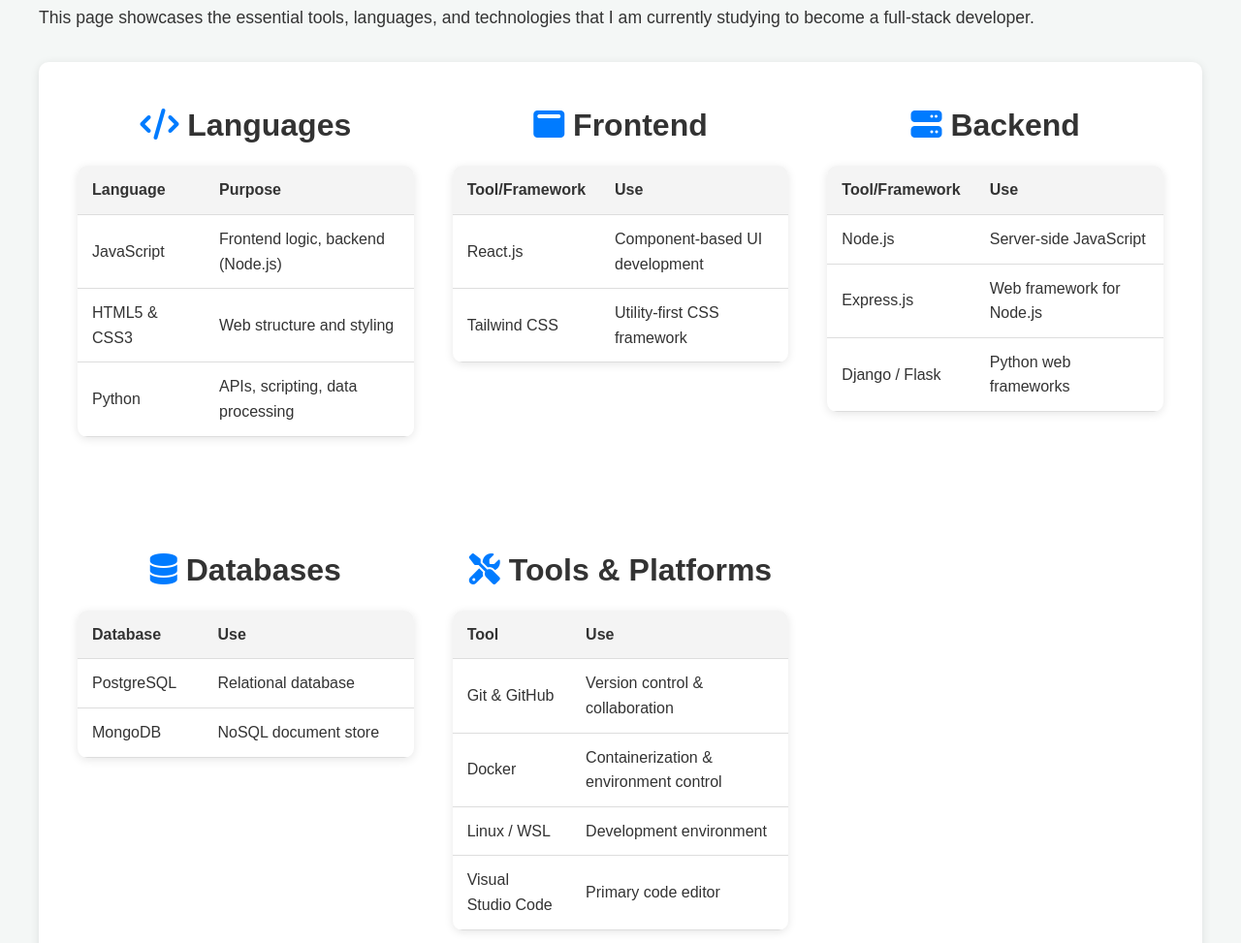
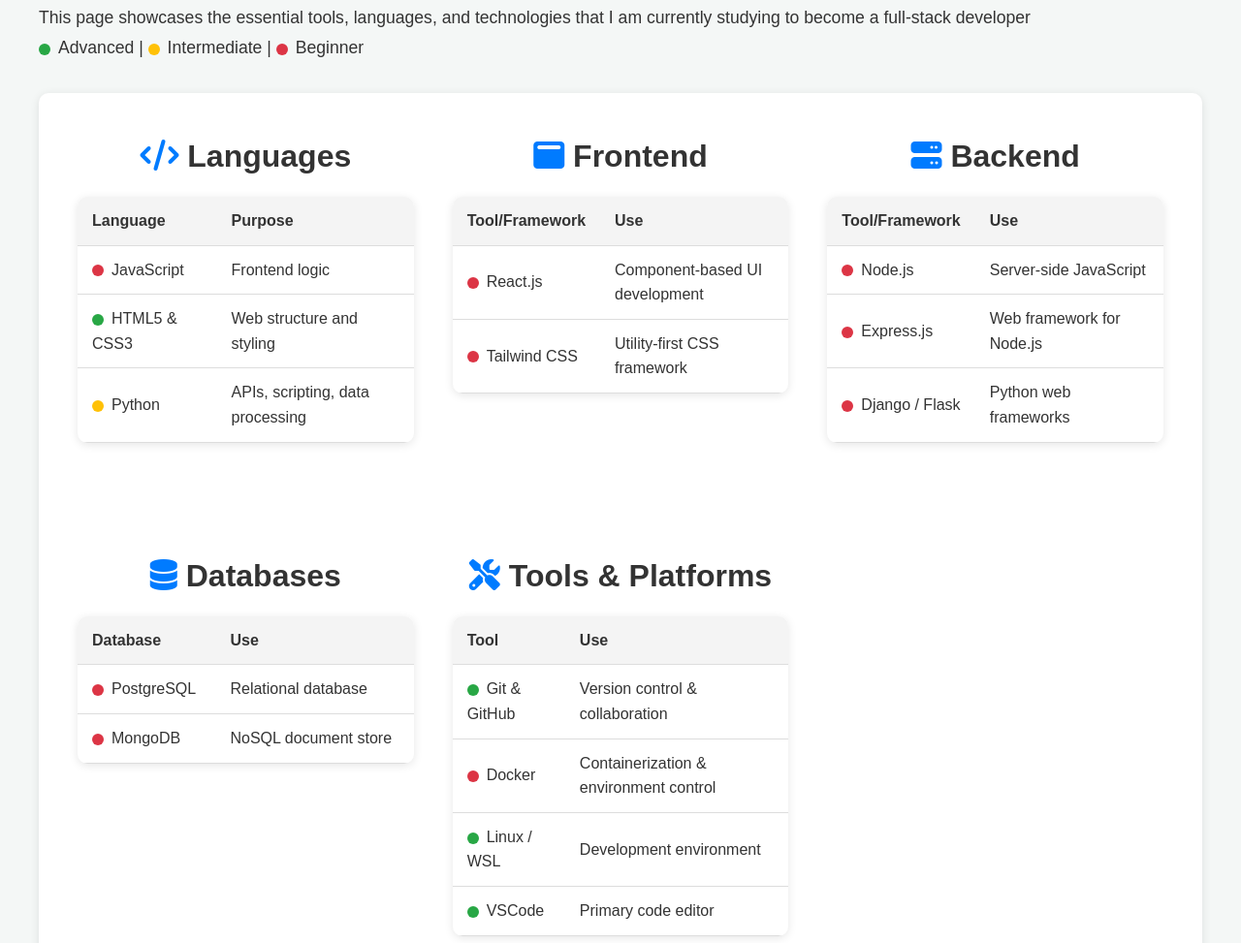
Before and after one commit to Nathan-Kernan/myPortfolio-Website, a plain HTML site: page mystack.html in a window 1280 px wide. Shown: the part 447-1420 px from the top of the page at 97% size. Drawn offline with Linux system fonts and the light colour scheme; a script that the page names is missing.

Commit message:
Added proficiency levels to My Stack

```diff
--- a/mystack.html
+++ b/mystack.html
@@ -38,7 +38,13 @@
         <div class="container">
             <div class="about-text">
                 <h2>Full-Stack <span class="blue-text">Developer Toolkit</span></h2>
-                <p>This page showcases the essential tools, languages, and technologies that I am currently studying to become a full-stack developer.</p>
+                <p>
+                    This page showcases the essential tools, languages, and technologies
+                    that I am currently studying to become a full-stack developer<br>
+                    <span class="proficiency-dot advanced"></span>Advanced |
+                    <span class="proficiency-dot intermediate"></span>Intermediate |
+                    <span class="proficiency-dot beginner"></span>Beginner
+                </p>
             </div>
 
             <div class="stack-table">
@@ -47,44 +53,85 @@
                         <h3><i class="fa-solid fa-code"></i> Languages</h3>
                         <table class="stack-table">
                             <tr><th>Language</th><th>Purpose</th></tr>
-                            <tr><td>JavaScript</td><td>Frontend logic, backend (Node.js)</td></tr>
-                            <tr><td>HTML5 & CSS3</td><td>Web structure and styling</td></tr>
-                            <tr><td>Python</td><td>APIs, scripting, data processing</td></tr>
+                            <tr>
+                                <td><span class="proficiency-dot beginner"></span>JavaScript</td>
+                                <td>Frontend logic</td>
+                            </tr>
+                            <tr>
+                                <td><span class="proficiency-dot advanced"></span>HTML5 & CSS3</td>
+                                <td>Web structure and styling</td>
+                            </tr>
+                            <tr>
+                                <td><span class="proficiency-dot intermediate"></span>Python</td>
+                                <td>APIs, scripting, data processing</td>
+                            </tr>
                         </table>
                     </div>
                     <div class="stat-item">
                         <h3><i class="fa-solid fa-window-maximize"></i> Frontend</h3>
                         <table class="stack-table">
                             <tr><th>Tool/Framework</th><th>Use</th></tr>
-                            <tr><td>React.js</td><td>Component-based UI development</td></tr>
-                            <tr><td>Tailwind CSS</td><td>Utility-first CSS framework</td></tr>
+                            <tr>
+                                <td><span class="proficiency-dot beginner"></span>React.js</td>
+                                <td>Component-based UI development</td>
+                            </tr>
+                            <tr>
+                                <td><span class="proficiency-dot beginner"></span>Tailwind CSS</td>
+                                <td>Utility-first CSS framework</td>
+                            </tr>
                         </table>
                     </div>
                     <div class="stat-item">
                         <h3><i class="fa-solid fa-server"></i> Backend</h3>
                         <table class="stack-table">
                             <tr><th>Tool/Framework</th><th>Use</th></tr>
-                            <tr><td>Node.js</td><td>Server-side JavaScript</td></tr>
-                            <tr><td>Express.js</td><td>Web framework for Node.js</td></tr>
-                            <tr><td>Django / Flask</td><td>Python web frameworks</td></tr>
+                            <tr>
+                                <td><span class="proficiency-dot beginner"></span>Node.js</td>
+                                <td>Server-side JavaScript</td>
+                            </tr>
+                            <tr>
+                                <td><span class="proficiency-dot beginner"></span>Express.js</td>
+                                <td>Web framework for Node.js</td>
+                            </tr>
+                            <tr>
+                                <td><span class="proficiency-dot beginner"></span>Django / Flask</td>
+                                <td>Python web frameworks</td>
+                            </tr>
                         </table>
                     </div>
                     <div class="stat-item">
                         <h3><i class="fa-solid fa-database"></i> Databases</h3>
                         <table class="stack-table">
                             <tr><th>Database</th><th>Use</th></tr>
-                            <tr><td>PostgreSQL</td><td>Relational database</td></tr>
-                            <tr><td>MongoDB</td><td>NoSQL document store</td></tr>
+                            <tr>
+                                <td><span class="proficiency-dot beginner"></span>PostgreSQL</td>
+                                <td>Relational database</td>
+                            </tr>
+                            <tr>
+                                <td><span class="proficiency-dot beginner"></span>MongoDB</td>
+                                <td>NoSQL document store</td>
+                            </tr>
                         </table>
                     </div>
                     <div class="stat-item">
                         <h3><i class="fa-solid fa-screwdriver-wrench"></i> Tools & Platforms</h3>
                         <table class="stack-table">
                             <tr><th>Tool</th><th>Use</th></tr>
-                            <tr><td>Git & GitHub</td><td>Version control & collaboration</td></tr>
-                            <tr><td>Docker</td><td>Containerization & environment control</td></tr>
-                            <tr><td>Linux / WSL</td><td>Development environment</td></tr>
-                            <tr><td>Visual Studio Code</td><td>Primary code editor</td></tr>
+                            <tr>
+                                <td><span class="proficiency-dot advanced"></span>Git & GitHub</td>
+                                <td>Version control & collaboration</td>
+                            </tr>
+                            <tr>
+                                <td><span class="proficiency-dot beginner"></span>Docker</td>
+                                <td>Containerization & environment control</td>
+                            </tr>
+                            <tr>
+                                <td><span class="proficiency-dot advanced"></span>Linux / WSL</td>
+                                <td>Development environment</td>
+                            </tr>
+                            <tr>
+                                <td><span class="proficiency-dot advanced"></span>VSCode</td>
+                                <td>Primary code editor</td></tr>
                         </table>
                     </div>
                 </div>
--- a/style.css
+++ b/style.css
@@ -783,6 +783,24 @@ footer .container {
     justify-content: center;
 }
 
+.proficiency-dot {
+    display: inline-block;
+    width: 12px;
+    height: 12px;
+    border-radius: 50%;
+    margin-right: 8px;
+    vertical-align: middle;
+}
+.proficiency-dot.advanced {
+    background: #28a745; /* green */
+}
+.proficiency-dot.intermediate {
+    background: #ffc107; /* yellow */
+}
+.proficiency-dot.beginner {
+    background: #dc3545; /* red */
+}
+
 /* Under Development Section */
 .under-development {
     padding: 60px 0;
```
